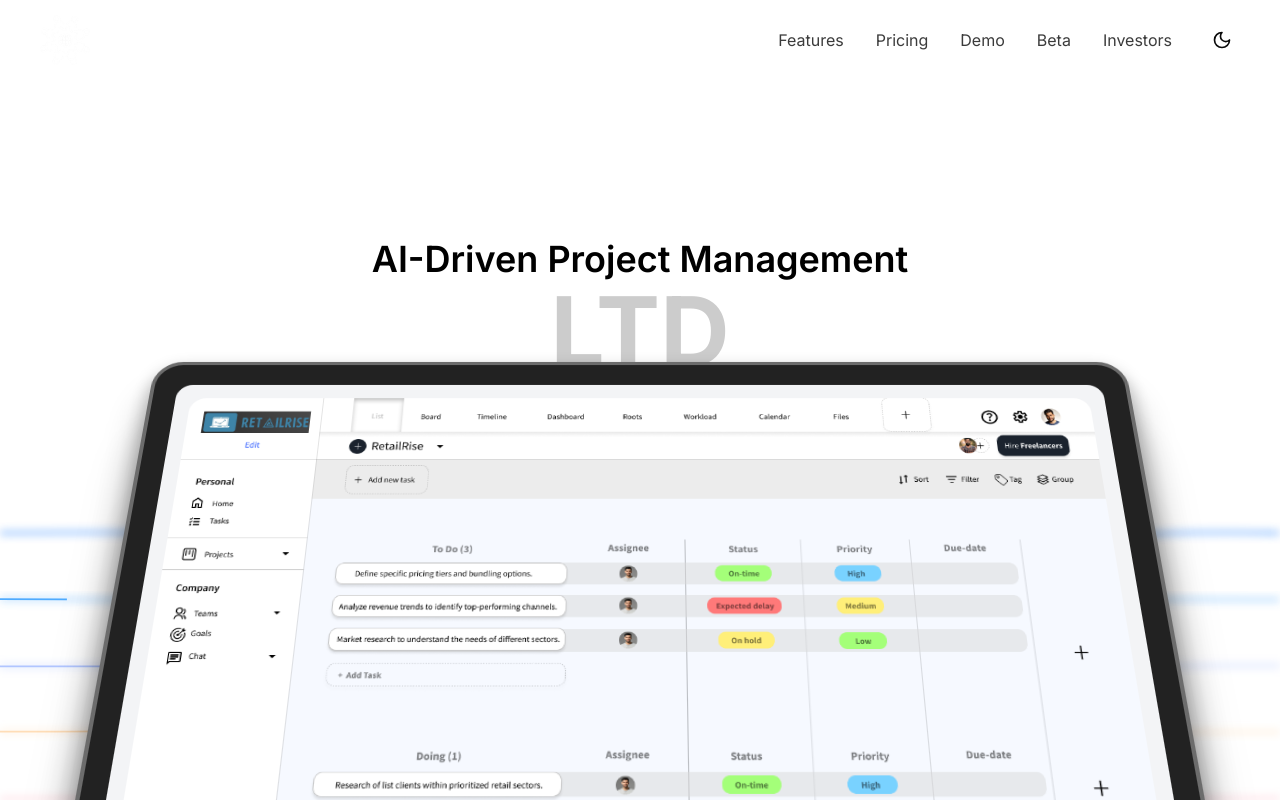
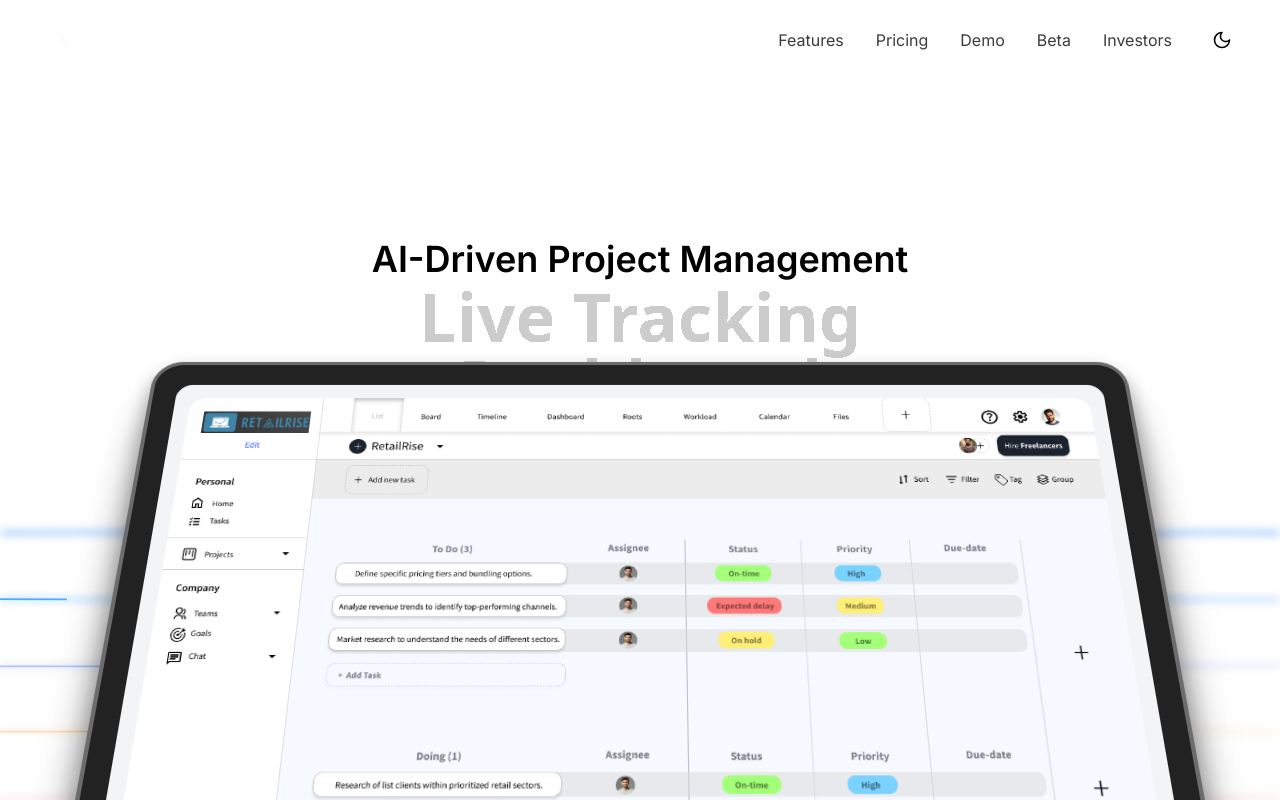
Before and after one commit to Eshway/ltd_webpage, a Next.js app: page / in a window 1280 px wide. Shown: the top 800 px of the page. Built offline with nearby package versions, Linux system fonts and the light colour scheme.

Commit message:
morphing text

```diff
--- a/components/sections/features-section-demo.tsx
+++ b/components/sections/features-section-demo.tsx
@@ -1,17 +1,14 @@
 'use client';
-import React from "react";
 import { cn } from "@/lib/utils";
 import Image from "next/image";
+import React from "react";
 // import createGlobe from "cobe";
-import { useEffect, useRef } from "react";
 import { motion } from "framer-motion";
 // import { IconBrandYoutubeFilled } from "@tabler/icons-react";
+import ai from '@/components/assets/ai.png';
+import hero from '@/components/assets/hero.png';
+import talent from '@/components/assets/talent.jpg';
 import Link from "next/link";
-import hero from '@/components/assets/hero.png'
-import ai from '@/components/assets/ai.png'
-import marketplace from '@/components/assets/marketplace.png'
-import talent from '@/components/assets/talent.jpg'
-import { Brain } from "lucide-react";
 
 export function FeaturesSectionDemo() {
     const features = [
@@ -47,11 +44,12 @@ export function FeaturesSectionDemo() {
         },
     ];
     return (
-        <div className="relative z-20 py-10 lg:py-40 max-w-7xl mx-auto" id="features">
+        <div className="relative py-10 z-20 lg:py-40 max-w-7xl mx-auto" id="features">
             <div className="px-8">
-                <h4 className="text-3xl lg:text-5xl lg:leading-tight max-w-5xl mx-auto text-center tracking-tight font-medium text-black dark:text-white">
+                <div className="text-3xl lg:text-5xl lg:leading-tight tracking-tight text-center font-medium bg-gradient-to-r from-[#00D1FF] via-[#9F7AEA] to-[#d86dfc] bg-clip-text text-transparent dark:from-[#00B4D8] dark:via-[#6B46C1] dark:to-[#d86dfc]">
                     Packed with thousands of features
-                </h4>
+                </div>
+
 
                 <p className="text-sm lg:text-base  max-w-2xl  my-4 mx-auto text-neutral-500 text-center font-normal dark:text-neutral-300">
                     AI provides real-time insights, automate task management, and streamline project workflows. From intelligent project setup to
--- a/components/ui/google-gemini-effect.tsx
+++ b/components/ui/google-gemini-effect.tsx
@@ -5,6 +5,7 @@ import { motion, MotionValue, useScroll, useSpring, useTransform } from "framer-
 import Image from "next/image";
 import React from "react";
 import { ContainerScroll } from "./container-scroll-animation";
+import { MorphingText } from './morphing-text';
 const transition = {
     duration: 0,
     ease: "linear",
@@ -62,7 +63,7 @@ export const GoogleGeminiEffect = ({
                                         translateY,
                                         opacity,
                                     }} className="text-4xl dark:text-white relative z-120 md:text-[6rem] font-bold mt-1 leading-none">
-                                    LTD
+                                    <MorphingText texts={['LTD', 'Live Tracking Dashboard']}></MorphingText>
                                     {/* <Image src="/ltd-logo.png" alt="" width={80} height={80} /> */}
                                 </motion.div>
                             </h1>
--- /dev/null
+++ b/components/ui/morphing-text.tsx
@@ -0,0 +1,146 @@
+"use client";
+
+import { useCallback, useEffect, useRef } from "react";
+
+import { cn } from "@/lib/utils";
+
+const morphTime = 1.5;
+const cooldownTime = 1;
+
+const useMorphingText = (texts: string[]) => {
+    const textIndexRef = useRef(0);
+    const morphRef = useRef(0);
+    const cooldownRef = useRef(0);
+    const timeRef = useRef(new Date());
+
+    const text1Ref = useRef<HTMLSpanElement>(null);
+    const text2Ref = useRef<HTMLSpanElement>(null);
+
+    const setStyles = useCallback(
+        (fraction: number) => {
+            const [current1, current2] = [text1Ref.current, text2Ref.current];
+            if (!current1 || !current2) return;
+
+            current2.style.filter = `blur(${Math.min(8 / fraction - 8, 100)}px)`;
+            current2.style.opacity = `${Math.pow(fraction, 0.4) * 100}%`;
+
+            const invertedFraction = 1 - fraction;
+            current1.style.filter = `blur(${Math.min(8 / invertedFraction - 8, 100)}px)`;
+            current1.style.opacity = `${Math.pow(invertedFraction, 0.4) * 100}%`;
+
+            current1.textContent = texts[textIndexRef.current % texts.length];
+            current2.textContent = texts[(textIndexRef.current + 1) % texts.length];
+        },
+        [texts],
+    );
+
+    const doMorph = useCallback(() => {
+        morphRef.current -= cooldownRef.current;
+        cooldownRef.current = 0;
+
+        let fraction = morphRef.current / morphTime;
+
+        if (fraction > 1) {
+            cooldownRef.current = cooldownTime;
+            fraction = 1;
+        }
+
+        setStyles(fraction);
+
+        if (fraction === 1) {
+            textIndexRef.current++;
+        }
+    }, [setStyles]);
+
+    const doCooldown = useCallback(() => {
+        morphRef.current = 0;
+        const [current1, current2] = [text1Ref.current, text2Ref.current];
+        if (current1 && current2) {
+            current2.style.filter = "none";
+            current2.style.opacity = "100%";
+            current1.style.filter = "none";
+            current1.style.opacity = "0%";
+        }
+    }, []);
+
+    useEffect(() => {
+        let animationFrameId: number;
+
+        const animate = () => {
+            animationFrameId = requestAnimationFrame(animate);
+
+            const newTime = new Date();
+            const dt = (newTime.getTime() - timeRef.current.getTime()) / 1000;
+            timeRef.current = newTime;
+
+            cooldownRef.current -= dt;
+
+            if (cooldownRef.current <= 0) doMorph();
+            else doCooldown();
+        };
+
+        animate();
+        return () => {
+            cancelAnimationFrame(animationFrameId);
+        };
+    }, [doMorph, doCooldown]);
+
+    return { text1Ref, text2Ref };
+};
+
+interface MorphingTextProps {
+    className?: string;
+    texts: string[];
+}
+
+const Texts: React.FC<Pick<MorphingTextProps, "texts">> = ({ texts }) => {
+    const { text1Ref, text2Ref } = useMorphingText(texts);
+    return (
+        <>
+            <span
+                className="absolute inset-x-0 top-0 m-auto inline-block w-full"
+                ref={text1Ref}
+            />
+            <span
+                className="absolute inset-x-0 top-0 m-auto inline-block w-full"
+                ref={text2Ref}
+            />
+        </>
+    );
+};
+
+const SvgFilters: React.FC = () => (
+    <svg
+        id="filters"
+        className="fixed h-0 w-0"
+        preserveAspectRatio="xMidYMid slice"
+    >
+        <defs>
+            <filter id="threshold">
+                <feColorMatrix
+                    in="SourceGraphic"
+                    type="matrix"
+                    values="1 0 0 0 0
+                  0 1 0 0 0
+                  0 0 1 0 0
+                  0 0 0 255 -140"
+                />
+            </filter>
+        </defs>
+    </svg>
+);
+
+export const MorphingText: React.FC<MorphingTextProps> = ({
+    texts,
+    className,
+}) => (
+    <div
+        className={cn(
+            "relative mx-auto h-16 w-full max-w-screen-md text-center font-sans text-[30pt] font-bold leading-none [filter:url(#threshold)_blur(0.6px)] md:h-24 lg:text-[4.2rem]",
+            className,
+        )}
+    >
+        <Texts texts={texts} />
+        <SvgFilters />
+    </div>
+);
--- a/tailwind.config.ts
+++ b/tailwind.config.ts
@@ -1,4 +1,7 @@
 import type { Config } from 'tailwindcss';
+const {
+  default: flattenColorPalette,
+} = require("tailwindcss/lib/util/flattenColorPalette");
 
 const config: Config = {
   darkMode: ['class'],
@@ -95,6 +98,17 @@ const config: Config = {
       },
     },
   },
-  plugins: [require('tailwindcss-animate')],
+  plugins: [require('tailwindcss-animate'), addVariablesForColors],
 };
+
+function addVariablesForColors({ addBase, theme }: any) {
+  let allColors = flattenColorPalette(theme("colors"));
+  let newVars = Object.fromEntries(
+    Object.entries(allColors).map(([key, val]) => [`--${key}`, val])
+  );
+
+  addBase({
+    ":root": newVars,
+  });
+}
 export default config;
```
